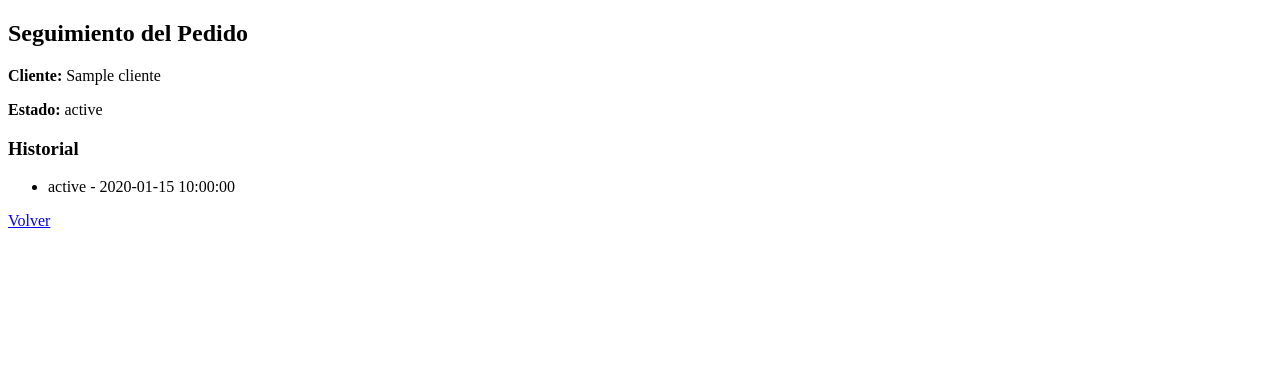
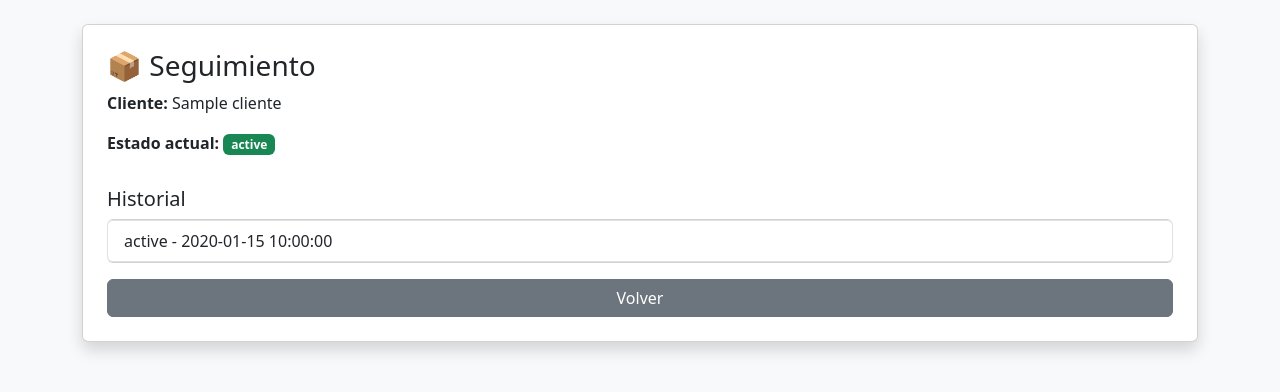
Before and after one commit to Josias-Tun/Proyecto, a Flask app: template templates/seguimiento.html in a window 1280 px wide. Shown: the top 392 px of the page. Run offline with Flask 3, Linux system fonts and the light colour scheme; the template is opened without the code that fills it: most values are stand-ins (such as "Sample title", 1, 10 or a date in 2020).

Commit message:
Enhance seguimiento.html with Bootstrap styling
Updated the layout and styling of the seguimiento page to use Bootstrap classes and improved the display of order tracking information.

```diff
--- a/templates/seguimiento.html
+++ b/templates/seguimiento.html
@@ -2,22 +2,34 @@
 <html>
 <head>
     <title>Seguimiento</title>
+    <link href="https://cdn.jsdelivr.net/npm/bootstrap@5.3.0/dist/css/bootstrap.min.css" rel="stylesheet">
 </head>
-<body>
-    <h2>Seguimiento del Pedido</h2>
+<body class="bg-light">
+
+<div class="container mt-4">
+
+    <div class="card p-4 shadow">
+        <h3>📦 Seguimiento</h3>
 
         <p><strong>Cliente:</strong> {{ pedido.cliente }}</p>
-    <p><strong>Estado:</strong> {{ pedido.estado }}</p>
+        <p><strong>Estado actual:</strong>
+            <span class="badge bg-success">{{ pedido.estado }}</span>
+        </p>
 
-    <h3>Historial</h3>
-    <ul>
+        <h5 class="mt-3">Historial</h5>
+
+        <ul class="list-group">
             {% for h in pedido.historial %}
-        <li>
+            <li class="list-group-item">
                 {{ h.estado }} - {{ h.fecha }}
             </li>
             {% endfor %}
         </ul>
 
-    <a href="/dashboard">Volver</a>
+        <a href="/dashboard" class="btn btn-secondary mt-3">Volver</a>
+    </div>
+
+</div>
+
 </body>
 </html>
```
Lines whose indentation alone changed are shown as unchanged.
